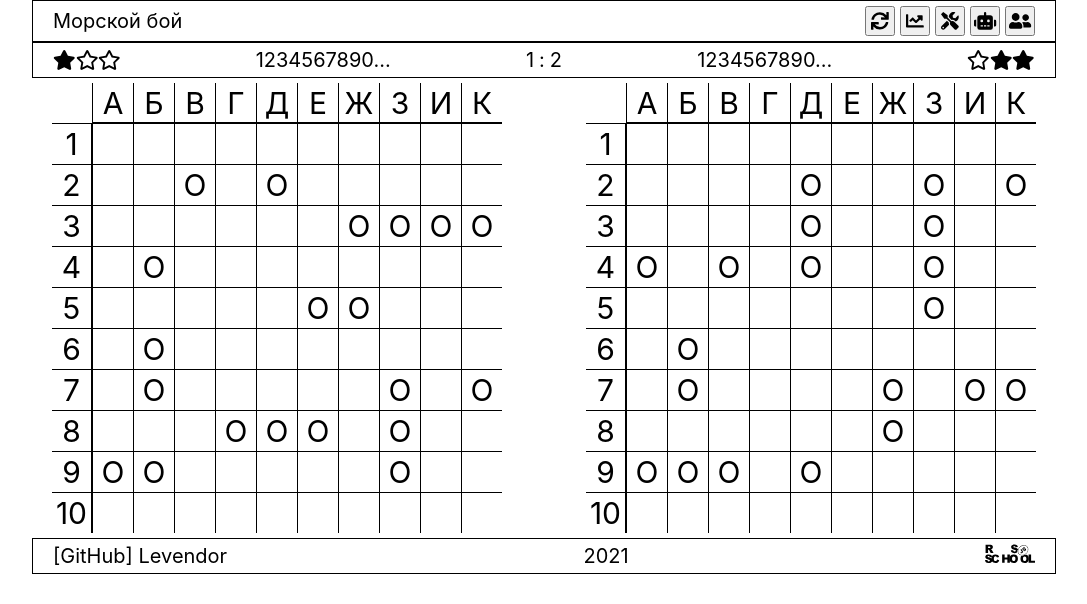
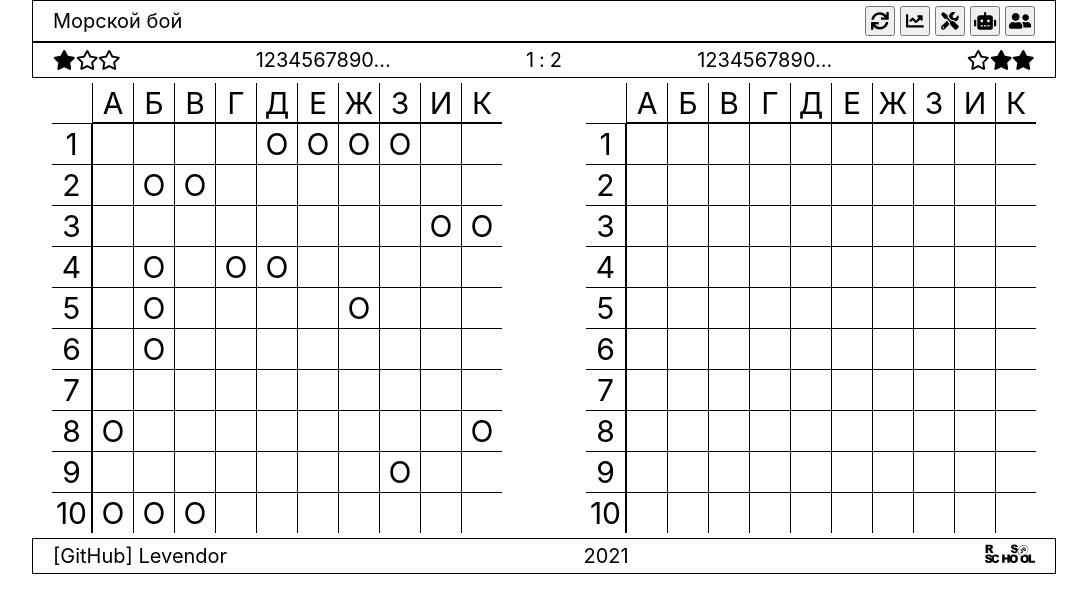
Before and after one commit to Levendor/react-game, a React (Create React App) app: page / in a window 1280 px wide. Shown: the top 604 px of the page, without its empty margins (96-1183 px from the left). Built offline with nearby package versions, Linux system fonts and the light colour scheme.

Commit message:
feat: add shot function

```diff
--- a/src/components/battlefield-cell/battlefield-cell.scss
+++ b/src/components/battlefield-cell/battlefield-cell.scss
@@ -0,0 +1,16 @@
+.cell {
+  width: 4rem;
+  height: 4rem;
+  background-color: #fff;
+  text-align: center;
+  line-height: 4rem;
+
+  &:hover {
+    background-color: #ddd;
+    cursor: pointer;
+  }
+}
+
+.disabled {
+  pointer-events: none;
+}
--- a/src/components/battlefield-cell/battlefield-cell.tsx
+++ b/src/components/battlefield-cell/battlefield-cell.tsx
@@ -11,10 +11,12 @@ interface Props {
 export default class Cell extends Component<Props> {
 
   cellContent(cellValue: number) {
+    const { side } = this.props;
     switch(cellValue) {
       case 0:
         return '';
       case 1:
+        if (side === 'foe') return '';
         return 'O';
       case 2:
         return 'X';
@@ -28,8 +30,8 @@ export default class Cell extends Component<Props> {
   render() {
     const { side, value, coordinates } = this.props;
     return (
-      <div className="cell"
-           onClick={() => this.props.onCellClick(side, `[${coordinates[0]}, ${coordinates[1]}]`, value)}
+      <div className={side ==='foe' ? "cell" : "cell disabled"}
+           onClick={() => this.props.onCellClick(coordinates)}
            style={{gridArea: `cell-${coordinates.join('')}`}}>
             {this.cellContent(value)}
       </div>
--- a/src/components/battlefield-grid/battlefield-grid.scss
+++ b/src/components/battlefield-grid/battlefield-grid.scss
@@ -17,29 +17,4 @@
   row-gap: 0.1rem;
   column-gap: 0.1rem;
   background-color: black;
-
-  .cell {
-    width: 4rem;
-    height: 4rem;
-    background-color: #fff;
-    text-align: center;
-    line-height: 4rem;
-
-    &:hover {
-      background-color: #ddd;
-      cursor: pointer;
-    }
-  }
-
-  .disabled {
-    pointer-events: none;
-  }
-
-  .top-line-cell + .top-line-cell {
-    border-bottom: 1px solid black;
-  }
-
-  .left-line-cell {
-    border-right: 1px solid black;
-  }
 }
--- a/src/components/battlefield-grid/battlefield-grid.tsx
+++ b/src/components/battlefield-grid/battlefield-grid.tsx
@@ -2,7 +2,6 @@ import React, { Component } from 'react';
 import { v4 } from 'uuid';
 import './battlefield-grid.scss';
 
-import { fieldTemplate } from '../../model/fieldTemplate';
 import makeField from '../../model/generateField';
 import Line from '../battlefield-line';
 import Cell from '../battlefield-cell';
@@ -23,8 +22,31 @@ export default class Grid extends Component<Props, State> {
     super(props);
     this.state = {
       side: this.props.side,
-      field: makeField(),
+      field: [],
     }
+  }
+
+  componentDidMount() {
+    this.setState({ field: makeField() })
+  }
+
+  shot = (coordinates: number[]) => {
+    const point = coordinates;
+    const newField = this.state.field.map((row, rowIndex) => {
+      if (rowIndex === point[0]) {
+        return row.map((cell, cellIndex) => {
+          if (cellIndex === point[1]) {
+            if (cell === 0) return 3;
+            else if (cell === 1) return 2;
+            return cell
+          }
+          return cell;
+        })
+      }
+      return row;
+    })
+
+    this.setState({ field: newField });
   }
 
   render() {
@@ -39,7 +61,7 @@ export default class Grid extends Component<Props, State> {
                 return <Cell value={cell}
                              side={this.state.side}
                              coordinates={[i, j]}
-                             onCellClick={console.log}
+                             onCellClick={this.shot}
                              key={v4()} />
               })
             )
--- a/src/components/battlefield-line/battlefield-line.scss
+++ b/src/components/battlefield-line/battlefield-line.scss
@@ -15,3 +15,11 @@
   grid-area: leftLine;
   row-gap: 0.1rem;
 }
+
+.top-line-cell + .top-line-cell {
+  border-bottom: 1px solid black;
+}
+
+.left-line-cell {
+  border-right: 1px solid black;
+}
--- a/src/components/battlefield/battlefield.tsx
+++ b/src/components/battlefield/battlefield.tsx
@@ -7,12 +7,19 @@ interface Props {
 }
 
 export default class Battlefield extends Component<Props> {
+  constructor(props: Props) {
+    super(props);
+    this.state = {
+
+    }
+  }
+
   render() {
     return (
       <div className="battlefield">
-        <Grid onCellClick={console.log} side="Your fleet" />
+        <Grid onCellClick={console.log} side="friend" />
         <div className="gap"></div>
-        <Grid onCellClick={console.log} side="Enemy fleet" />
+        <Grid onCellClick={console.log} side="foe" />
       </div>
     );
   }
--- a/src/model/generateField.ts
+++ b/src/model/generateField.ts
@@ -13,13 +13,13 @@ export function createShips(): Ship[] {
         Math.floor(Math.random() * FIELD_SIZE),
       ];
       newShip = new Ship(ship, position, entryPoints);
-    } while (isPlacedWrong(newShip.coordinates, newShip.stringCoordinates, ships));
+    } while (isShipPlacedWrong(newShip.coordinates, newShip.stringCoordinates, ships));
     ships.push(newShip);
   })
   return ships;
 }
 
-export function isPlacedWrong(coordinates: Array<number[]>, stringCoordinates: string[], shipArray: Ship[]) {
+export function isShipPlacedWrong(coordinates: Array<number[]>, stringCoordinates: string[], shipArray: Ship[]) {
   const isShipsIntersected: boolean = stringCoordinates
     .some((point) => shipArray.some((ship: Ship) => ship.shipArea.includes(point)));
 
```
Also changed, not shown: src/components/app/App.tsx (+5 -3 lines).
